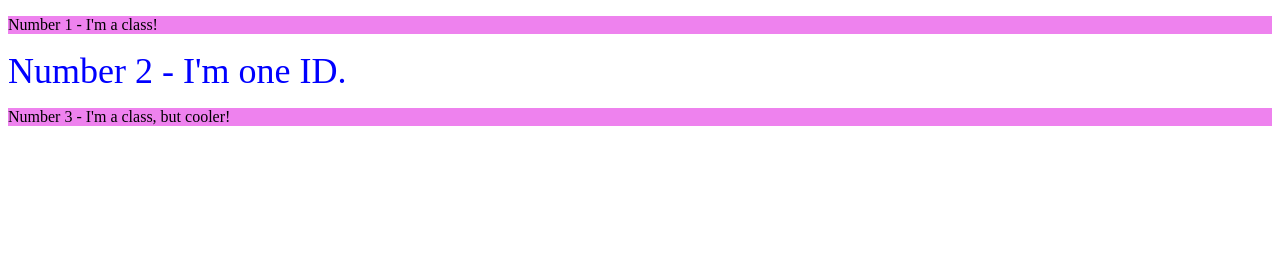
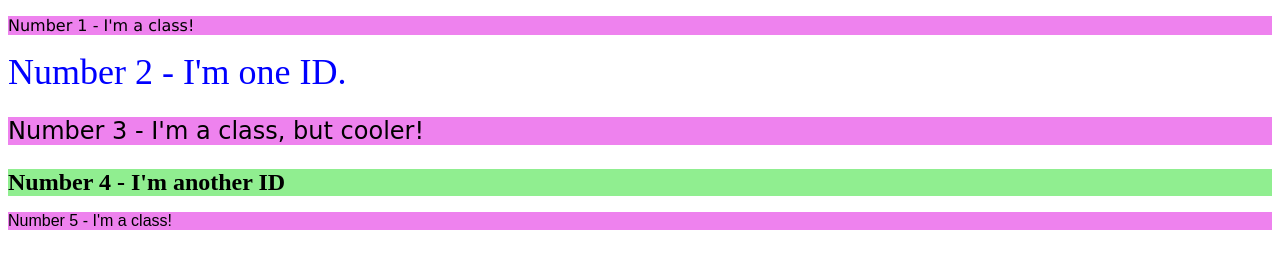
Before and after one commit to STARBOYJEDI/CSS-exercises, a plain HTML site: page 02.class id selectors/index.html in a window 1280 px wide. Drawn offline with Linux system fonts and the light colour scheme.

Commit message:
Exercise02 complete
Refactor HTML and CSS to implement class and ID selectors for improved styling

```diff
--- a/02.class id selectors/index.html
+++ b/02.class id selectors/index.html
@@ -5,7 +5,9 @@
         <title>Exercise02</title>
         <link rel="stylesheet" href="style.css">
     </head>
-    <p>Number 1 - I'm a class!</p>
-    <div>Number 2 - I'm one ID.</div>
-    <p class="class1">Number 3 - I'm a class, but cooler!</p>
+    <p class="class3 number1">Number 1 - I'm a class!</p>
+    <div id="number2">Number 2 - I'm one ID.</div>
+    <p class="class3 number3">Number 3 - I'm a class, but cooler!</p>
+    <div id="number4">Number 4 - I'm another ID</div>
+    <p class="class3 number5">Number 5 - I'm a class!</p>
 </html>
--- a/02.class id selectors/style.css
+++ b/02.class id selectors/style.css
@@ -1,16 +1,27 @@
-p
-{
+.class3 {
     background-color: #ee82ee;
-    font: verdana;
 }
 
-.class1
-{
-    font-style: DejaVu Sans;
+.class3.number1 {
+    font-family: Verdana;
 }
 
-div
-{
+.class3.number3 {
+    font-family: DejaVu Sans;
+    font-size: 24px;
+}
+
+.class3.number5 {
+    font-family: sans-serif;
+}
+
+#number2 {
     color: blue;
     font-size: 36px;
 }
+
+#number4 {
+    background-color: lightgreen;
+    font-size: 24px;
+    font-weight: bold;
+}
```
